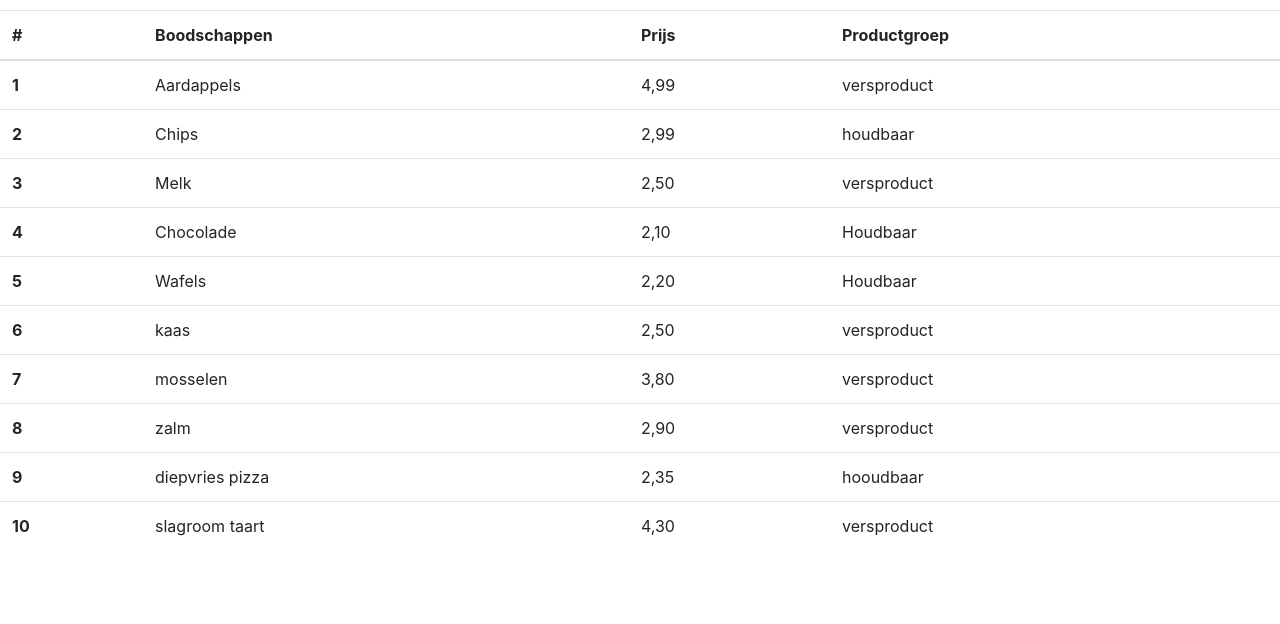
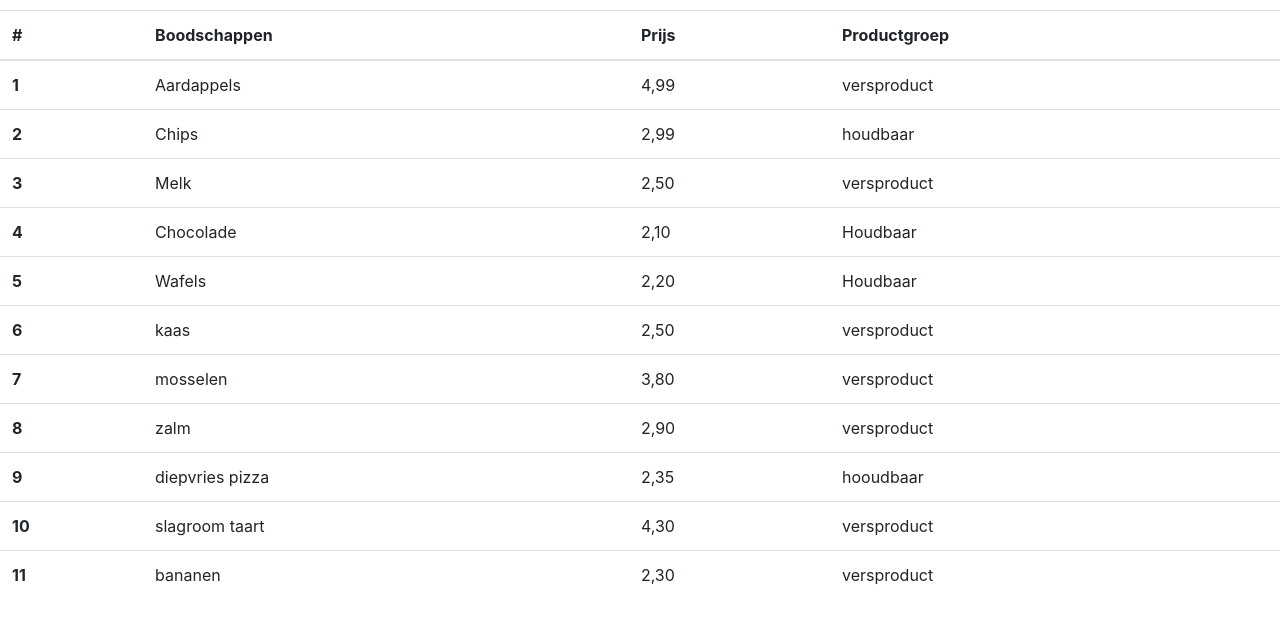
Before and after one commit to ThomFolst/intro-vebr-am1b, a plain HTML site: page index.html in a window 1280 px wide. Shown: the part 70-694 px from the top of the page. Drawn offline with nearby package versions, Linux system fonts and the light colour scheme.

Commit message:
bananen toegevoegd

```diff
--- a/index.html
+++ b/index.html
@@ -83,6 +83,12 @@
             <td>4,30</td>
             <td>versproduct</td>
           </tr>
+          <tr>
+            <th scope="row">11</th>
+            <td>bananen</td>
+            <td>2,30</td>
+            <td>versproduct</td>
+          </tr>
         </tbody>
       </table>
     <!-- Optional JavaScript -->
```
